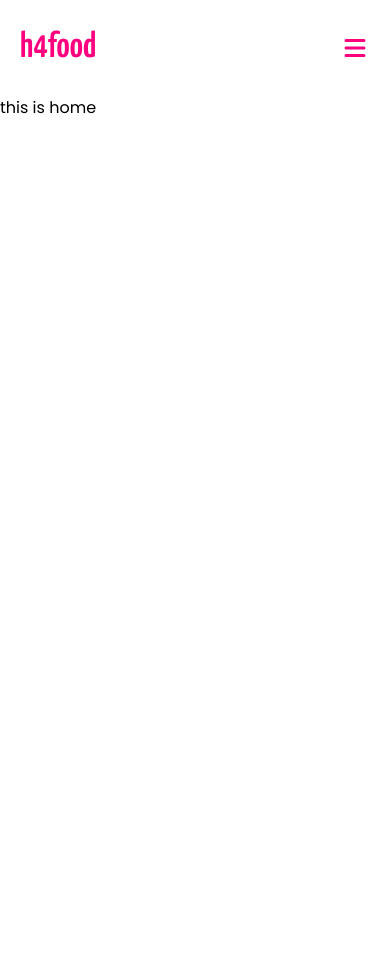
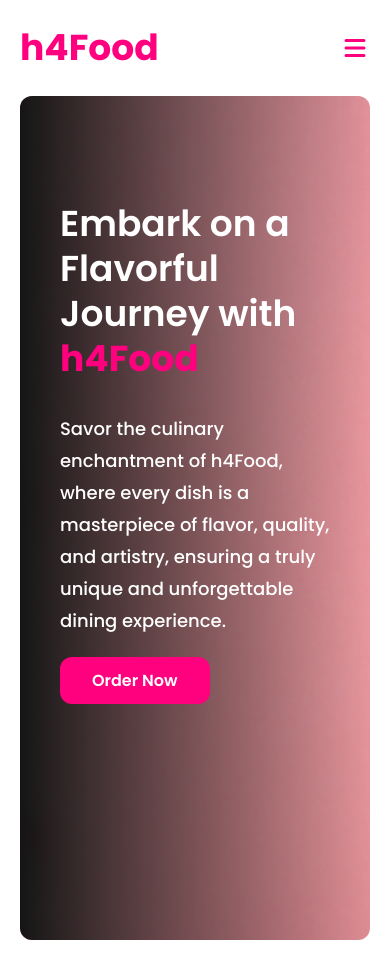
Before and after one commit to tanvir0908/h4Food-client-side, a React (Vite) app in the folder h4food/: page / in a window 390 px wide. Before the commit the page ends 844 px from the top, so only its background shows below. Built offline with nearby package versions, Linux system fonts and the light colour scheme.

Commit message:
responsive banner completed

```diff
--- /dev/null
+++ b/h4food/src/components/Banner/Banner.css
@@ -0,0 +1,5 @@
+.bg {
+  background-image: url("../../assets/banner.jpg");
+  background-position: center;
+  background-size: cover;
+}
--- /dev/null
+++ b/h4food/src/components/Banner/Banner.jsx
@@ -0,0 +1,37 @@
+import { Link } from "react-router-dom";
+import Container from "../Container/Container";
+import "./Banner.css";
+import banner from "../../assets/banner.jpg";
+
+export default function Banner() {
+  return (
+    <Container>
+      <div className="rounded-xl relative mb-10">
+        <img
+          className="h-[100vh] md:h-[80vh] w-full object-cover overflow-hidden rounded-xl"
+          src={banner}
+          alt=""
+        />
+        <div className="from-[#151515] overflow-hidden bg-gradient-to-r rounded-xl w-full h-full absolute top-0 right-0">
+          <div className="px-10 md:px-20 lg:px-0 lg:pl-[10%] h-full pt-[30%] md:pt-[12.5%] md:w-3/4 lg:w-1/2 text-white">
+            <h1 className="text-4xl lg:text-5xl font-semibold leading-tight">
+              Embark on a Flavorful Journey with{" "}
+              <span className="text-primary font-bold">h4Food</span>
+            </h1>
+            <p className="my-8 text-lg font-medium leading-8">
+              Savor the culinary enchantment of h4Food, where every dish is a
+              masterpiece of flavor, quality, and artistry, ensuring a truly
+              unique and unforgettable dining experience.
+            </p>
+            <Link
+              to={"/allFoodItems"}
+              className="bg-primary px-8 py-3 text-white   xl:text-lg font-semibold rounded-xl border-white"
+            >
+              Order Now
+            </Link>
+          </div>
+        </div>
+      </div>
+    </Container>
+  );
+}
--- a/h4food/src/components/Container/Container.jsx
+++ b/h4food/src/components/Container/Container.jsx
@@ -1,4 +1,4 @@
 /* eslint-disable react/prop-types */
 export default function Container({ children }) {
-  return <div className="xl:px-32 lg:px-20 md:px-12 px-5">{children}</div>;
+  return <div className="xl:px-32 lg:px-20 md:px-10 px-5">{children}</div>;
 }
--- a/h4food/src/components/Navbar/Navbar.jsx
+++ b/h4food/src/components/Navbar/Navbar.jsx
@@ -15,9 +15,9 @@ export default function Navbar() {
   return (
     <Container>
       <div className="my-7 items-center flex justify-between">
-        <div className="text-primary flex items-center gap-2 font-secondary">
-          <Link to={"/"} className="text-4xl xl:text-5xl font-semibold">
-            h4food
+        <div className="text-primary flex items-center gap-2">
+          <Link to={"/"} className="text-4xl xl:text-5xl font-bold">
+            h4Food
           </Link>
         </div>
         <div className="xl:text-lg hidden lg:block font-semibold text-text-secondary">
@@ -50,7 +50,7 @@ export default function Navbar() {
         </div>
         <div className="flex gap-5 items-center relative">
           <Link className="hidden lg:block">
-            <button className="border-2  px-8 py-3 text-primary hover:shadow-md hover:bg-primary transition hover:text-white  xl:text-lg font-semibold rounded-lg border-primary">
+            <button className="border-2  px-8 py-3 text-primary hover:shadow-md hover:bg-primary transition hover:text-white  xl:text-lg font-semibold rounded-xl border-primary">
               Login
             </button>
           </Link>
@@ -81,7 +81,7 @@ export default function Navbar() {
               </NavLink>
             </div>
             <div className="mx-6 pb-6 pt-1 rounded-b-lg">
-              <button className="border-2 w-full text-center px-3 py-3 text-primary hover:shadow-md hover:bg-primary transition hover:text-white font-semibold rounded-lg border-primary">
+              <button className="border-2 w-full text-center px-3 py-3 text-primary hover:shadow-md hover:bg-primary transition hover:text-white font-semibold rounded-xl border-primary">
                 Login
               </button>
             </div>
--- a/h4food/src/pages/Home/Home.jsx
+++ b/h4food/src/pages/Home/Home.jsx
@@ -1,3 +1,9 @@
+import Banner from "../../components/Banner/Banner";
+
 export default function Home() {
-  return <div>this is home</div>;
+  return (
+    <div>
+      <Banner />
+    </div>
+  );
 }
```
Also changed, not shown: h4food/src/assets/banner.jpg (added).
